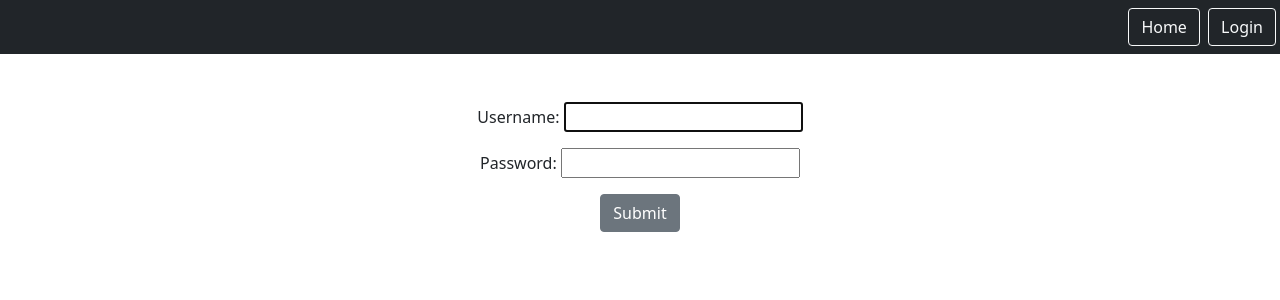
After one commit to Ashwini0709/Django_Learning_Project, a Django app: page /login in a window 1280 px wide. The commit adds this page. Shown: the top 300 px of the page. Run offline with Django 5.2, Linux system fonts and the light colour scheme.

Commit message:
final touches to the code

```diff
--- /dev/null
+++ b/home/templates/home/login.html
@@ -0,0 +1,12 @@
+{% extends 'base.html' %}
+
+{% block content %}
+
+<form method="post">{% csrf_token %}
+    {{form.as_p}}
+    <input type="submit" class="btn btn-secondary" />
+
+</form>
+
+
+{% endblock %}
--- a/home/urls.py
+++ b/home/urls.py
@@ -6,6 +6,9 @@ from . import views
 
 
 urlpatterns = [
-    path('home', views.HomeView.as_view(), name = 'home'),
+    path('', views.HomeView.as_view(), name = 'home'),
     path('authorized', views.AuthorizedView.as_view(), name = 'authorized'),
+    path('login', views.LoginInterfaceView.as_view(), name = 'login'),
+    path('logout', views.LogoutInterfaceView.as_view(), name = 'logout'),
+
 ]
--- a/home/views.py
+++ b/home/views.py
@@ -4,8 +4,16 @@ from datetime import datetime
 #from django.contrib.auth.decorators import login_required
 from django.contrib.auth.mixins import LoginRequiredMixin
 from django.views.generic import TemplateView
+from django.contrib.auth.views import LoginView, LogoutView
 
 #These are Class based Views
+
+class LoginInterfaceView(LoginView):
+    template_name = 'home/login.html'
+
+class LogoutInterfaceView(LogoutView):
+    template_name = 'home/logout.html'
+
 
 class HomeView(TemplateView):
     template_name = 'home/welcome.html'
--- a/notes/templates/notes/notes_form.html
+++ b/notes/templates/notes/notes_form.html
@@ -6,7 +6,7 @@
 <form method="post">{% csrf_token %}
     {{ form }}
     <button type="submit" class="btn btn-primary my-5">Submit</button>
-    <button type="submit" class="btn btn-danger my-5">Cancel</button>
+    <a class="btn btn-danger my-5" href="{% url 'notes.list' %}">Cancel</a>
 </form>
 
 {% if form.errors %}
--- a/notes/views.py
+++ b/notes/views.py
@@ -23,6 +23,11 @@ class NotesListView(LoginRequiredMixin, ListView):
 class DetailListView(DetailView):
     model = Notes
     context_object_name = "note"
+
+class NotesPublicView(DetailView):
+    model = Notes
+    context_object_name = "note"
+    queryset = Notes.objects.filter(is_public=True)
 
 class PopularLikesListView(ListView):
     model = Notes
--- a/smartnotes/settings.py
+++ b/smartnotes/settings.py
@@ -128,3 +128,5 @@ STATICFILES_DIRS = [
 # https://docs.djangoproject.com/en/5.2/ref/settings/#default-auto-field
 
 DEFAULT_AUTO_FIELD = 'django.db.models.BigAutoField'
+
+LOGIN_REDIRECT_URL = '/smart/notes'
--- a/static/templates/base.html
+++ b/static/templates/base.html
@@ -8,9 +8,27 @@
     </head>
 
     <body>
-        <div class="my-5 text-center container">
+        <nav class="navbar navbar-dark bg-dark">
+            <div class="ms-auto">
+
+                {% if user.is_authenticated %}
+                <a href="{% url 'notes.list' %}" class="btn btn-outline-light me-1">Home</a>
+                <a href="{% url 'notes.new' %}" class="btn btn-outline-light me-1">Create</a>
+                    <form method="post" action="{% url 'logout' %}" class="d-inline" >{% csrf_token %}
+                         <button class="btn btn-outline-light me-1"> Logout</button>
+                    </form>
+                {% else %}
+                    <a href="{% url 'home' %}" class="btn btn-outline-light me-1">Home</a>
+                    <a href="{% url 'login' %}" class="btn btn-outline-light me-1">Login</a>
+
+                {% endif %}
+
+            </div>
+        </nav>
 
 
+
+        <div class="my-5 text-center container">
         {% block content %}
 
         {% endblock %}
```
Also changed, not shown: home/templates/home/logout.html (added, +8 -0 lines), home/templates/home/welcome.html (+11 -1 lines), db.sqlite3.
